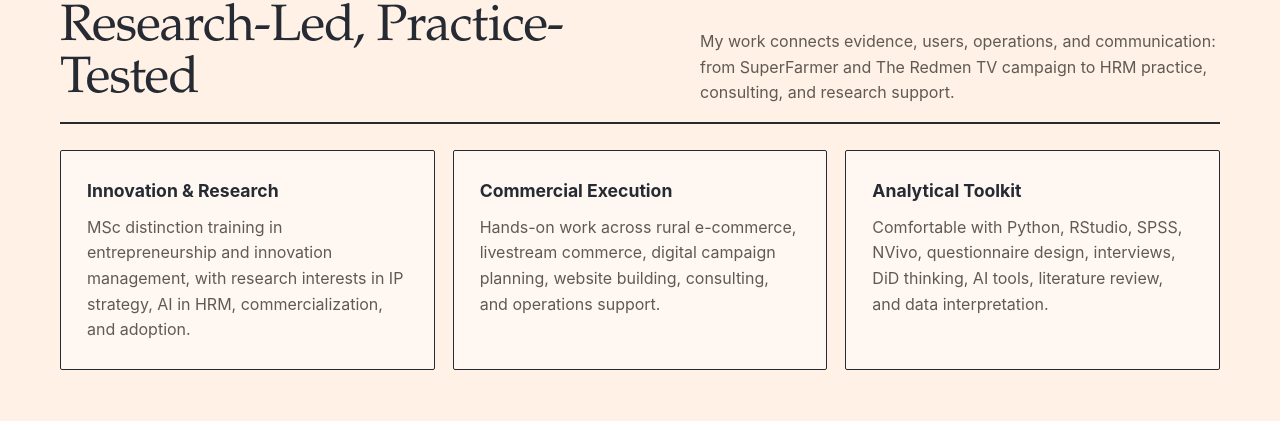
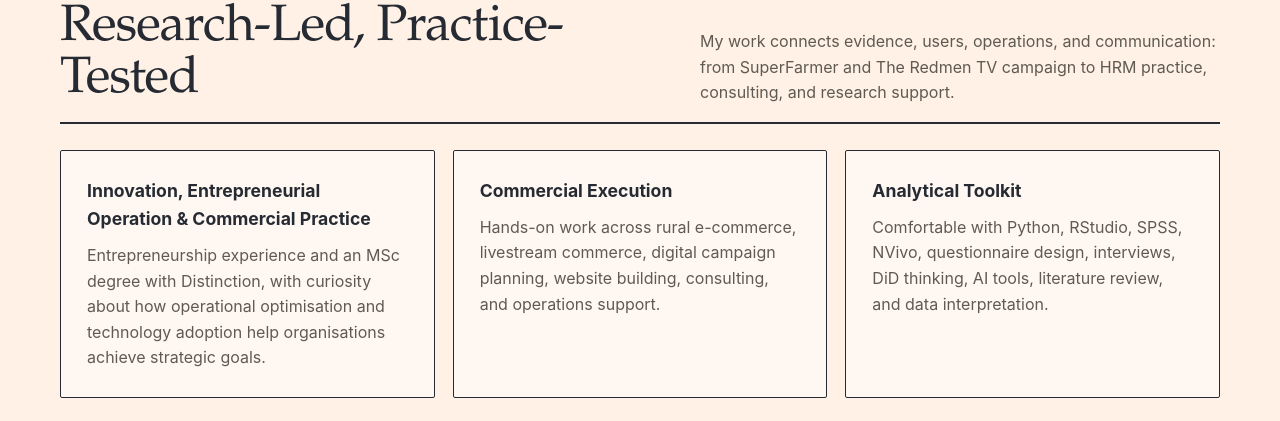
Before and after one commit to zhang-dr/-, a website: page index.html in a window 1280 px wide. Shown: the part 1009-1430 px from the top of the page. Drawn offline with Linux system fonts and the light colour scheme.

Commit message:
Update homepage search snippet copy

```diff
--- a/index.html
+++ b/index.html
@@ -3,11 +3,11 @@
   <head>
     <meta charset="utf-8">
     <meta name="viewport" content="width=device-width, initial-scale=1">
-    <title>Xihao Zhang / 张喜皞</title>
-    <meta name="description" content="创业与创新管理硕士，兼具创业、数字营销、HRM、科研与利益相关方沟通经验。">
+    <title>Xihao Zhang | Innovation, Entrepreneurial Operation & Commercial Practice</title>
+    <meta name="description" content="Entrepreneurship experience and an MSc degree with Distinction, with curiosity about how operational optimisation and technology adoption help organisations achieve strategic goals.">
     <meta name="theme-color" content="#064b65">
-    <meta property="og:title" content="Xihao Zhang / 张喜皞">
-    <meta property="og:description" content="创业与创新管理硕士，兼具创业、数字营销、HRM、科研与利益相关方沟通经验。">
+    <meta property="og:title" content="Xihao Zhang | Innovation, Entrepreneurial Operation & Commercial Practice">
+    <meta property="og:description" content="Entrepreneurship experience and an MSc degree with Distinction, with curiosity about how operational optimisation and technology adoption help organisations achieve strategic goals.">
     <meta property="og:type" content="website">
     <link rel="icon" href="assets/favicon.svg" type="image/svg+xml">
     <link rel="stylesheet" href="styles.css?v=20260525-case-images">
@@ -16,8 +16,8 @@
     <meta property="og:url" content="https://zhangxihao.com/">
     <meta property="og:site_name" content="Xihao Zhang / 张喜皞">
     <meta name="twitter:card" content="summary_large_image">
-    <meta name="twitter:title" content="Xihao Zhang / 张喜皞">
-    <meta name="twitter:description" content="创业与创新管理硕士，兼具创业、数字营销、HRM、科研与利益相关方沟通经验。">
+    <meta name="twitter:title" content="Xihao Zhang | Innovation, Entrepreneurial Operation & Commercial Practice">
+    <meta name="twitter:description" content="Entrepreneurship experience and an MSc degree with Distinction, with curiosity about how operational optimisation and technology adoption help organisations achieve strategic goals.">
     <!-- /Search indexing -->
     <!-- Person structured data -->
     <script type="application/ld+json">
@@ -111,8 +111,8 @@
         </div>
         <div class="grid three">
           <article class="panel">
-            <h3 data-en="Innovation & Research" data-zh="创新与研究">Innovation & Research</h3>
-            <p data-en="MSc distinction training in entrepreneurship and innovation management, with research interests in IP strategy, AI in HRM, commercialization, and adoption." data-zh="创业与创新管理硕士 Distinction，研究兴趣覆盖知识产权战略、AI 与招聘管理、商业化与技术采用。">MSc distinction training in entrepreneurship and innovation management, with research interests in IP strategy, AI in HRM, commercialization, and adoption.</p>
+            <h3 data-en="Innovation, Entrepreneurial Operation & Commercial Practice" data-zh="创新、创业运营与商业实践">Innovation, Entrepreneurial Operation & Commercial Practice</h3>
+            <p data-en="Entrepreneurship experience and an MSc degree with Distinction, with curiosity about how operational optimisation and technology adoption help organisations achieve strategic goals." data-zh="拥有创业实践与 Distinction 硕士背景，持续关注运营优化与技术采用如何帮助组织实现战略目标。">Entrepreneurship experience and an MSc degree with Distinction, with curiosity about how operational optimisation and technology adoption help organisations achieve strategic goals.</p>
           </article>
           <article class="panel">
             <h3 data-en="Commercial Execution" data-zh="商业执行">Commercial Execution</h3>
```
